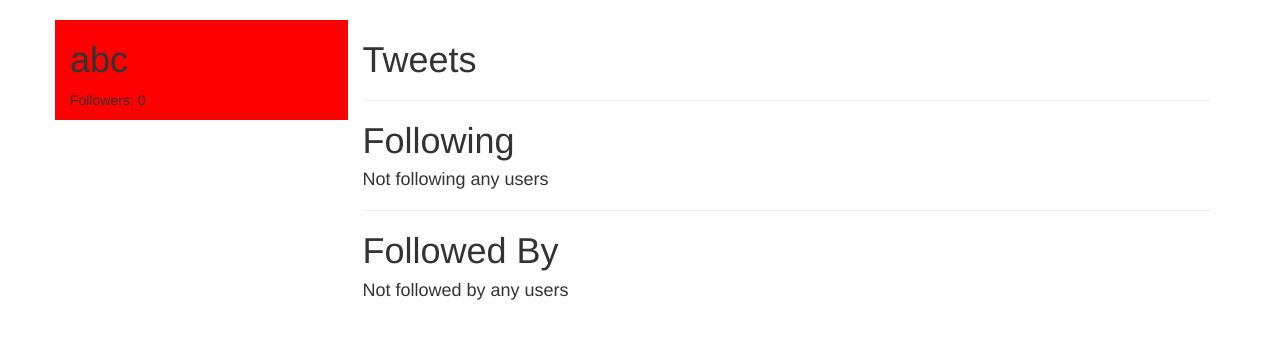
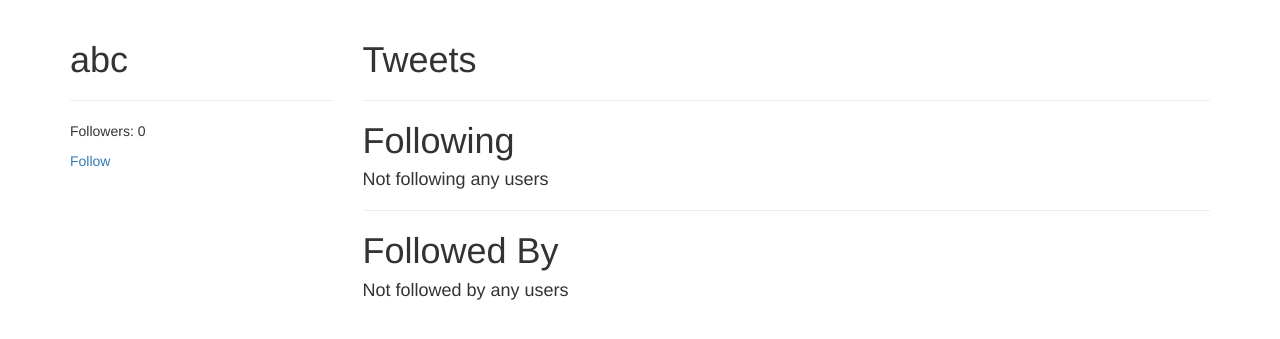
Before and after one commit to khanhnamle1994/tweetme-django, a Django app: page /profiles/abc/ in a window 1280 px wide. Shown: the part 52-391 px from the top of the page. Run offline with Django 3.2, Linux system fonts and the light colour scheme; data comes from the database, SQL or seed files in the repository; some libraries are stand-ins or nearby versions.

Commit message:
Toggle Follow

```diff
--- a/accounts/templates/accounts/user_detail.html
+++ b/accounts/templates/accounts/user_detail.html
@@ -2,9 +2,13 @@
 
 {% block content %}
 <div class='row'>
-  <div class='col-sm-3 col-xs-12' style='background-color:red;'>
+  <div class='col-sm-3 col-xs-12'>
     <h1>{{ object.username }}</h1>
+    <hr/>
     <p>Followers: {{ object.followed_by.all.count }}</p>
+    <p>
+      <a href='btn btn-link' href='{% url "profiles:follow" username=object.username %}'>Follow</a>
+    </p>
   </div>
 
   <div class='col-sm-9 col-xs-12'>
--- a/accounts/urls.py
+++ b/accounts/urls.py
@@ -3,7 +3,8 @@ from django.conf.urls import url
 from django.views.generic.base import RedirectView
 
 from .views import (
-    UserDetailView
+    UserDetailView,
+    UserFollowView
     )
 
 urlpatterns = [
@@ -11,6 +12,7 @@ urlpatterns = [
     #url(r'^search/$', TweetListView.as_view(), name='list'), # /tweet/
     #url(r'^create/$', TweetCreateView.as_view(), name='create'), # /tweet/create/
     url(r'^(?P<username>[\w.@+-]+)/$', UserDetailView.as_view(), name='detail'), # /tweet/1/
+    url(r'^(?P<username>[\w.@+-]+)/follow/$', UserFollowView.as_view(), name='follow'),
     #url(r'^(?P<pk>\d+)/update/$', TweetUpdateView.as_view(), name='update'), # /tweet/1/update
     #url(r'^(?P<pk>\d+)/delete/$', TweetDeleteView.as_view(), name='delete'), # /tweet/1/delete
 ]
--- a/accounts/views.py
+++ b/accounts/views.py
@@ -1,5 +1,7 @@
 from django.contrib.auth import get_user_model
-from django.shortcuts import render, get_object_or_404
+from django.http import HttpResponseRedirect
+from django.shortcuts import render, get_object_or_404, redirect
+from django.views import View
 from django.views.generic import DetailView
 # Create your views here.
 
@@ -11,3 +13,14 @@ class UserDetailView(DetailView):
 
     def get_object(self):
         return get_object_or_404(User, username__iexact=self.kwargs.get("username"))
+
+class UserFollowView(View):
+    def get(self, request, username, *args, **kwargs):
+        toggle_user = get_object_or_404(User, username__iexact=username)
+        if request.user.is_authenticated():
+            user_profile, created = UserProfile.objects.get_or_create(user=request.user)
+            if toggle_user in user_profile.following.all():
+                user_profile.following.remove(toggle_user)
+            else:
+                user_profile.following.add(toggle_user)
+        return redirect("profiles:detail", username=username)
```
Also changed, not shown: 2 other files.
